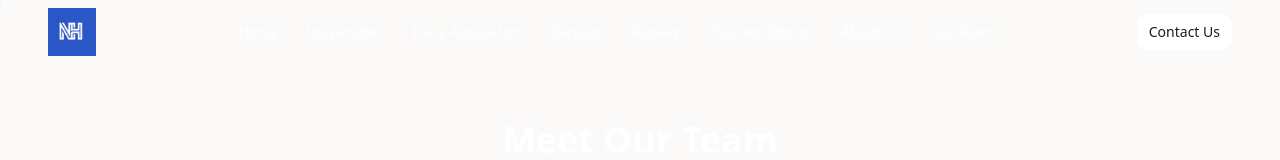
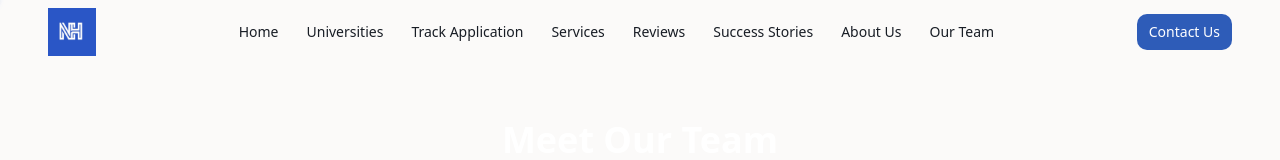
Before and after one commit to hadiulofficial/nh-website, a React (Vite) app: page /team in a window 1280 px wide. Shown: the top 160 px of the page. Built offline with nearby package versions, Linux system fonts and the light colour scheme.

Commit message:
fix: improve navbar visibility and image positioning
Ensure navbar has solid background for text visibility;
Center carousel images to avoid content cutoff.

Co-authored-by: Hadiul Islam <75871974+hadiulofficial@users.noreply.github.com>

```diff
--- a/src/components/Hero.tsx
+++ b/src/components/Hero.tsx
@@ -60,11 +60,11 @@ const Hero = () => {
             {slides.map((slide, index) => (
               <SwiperSlide key={index}>
                 <div className="relative w-full h-full">
-                  {/* Image with top positioning to avoid cutting heads */}
+                  {/* Image with center positioning for balanced view */}
                   <img
                     src={slide.image}
                     alt={slide.title}
-                    className="absolute inset-0 w-full h-full object-cover object-top"
+                    className="absolute inset-0 w-full h-full object-cover object-center"
                   />
                   {/* Gradient overlay */}
                   <div className="absolute inset-0 bg-gradient-to-t from-foreground/90 via-foreground/40 to-foreground/20" />
--- a/src/components/Navbar.tsx
+++ b/src/components/Navbar.tsx
@@ -32,7 +32,7 @@ const Navbar = () => {
       className={`fixed top-0 w-full z-50 transition-all duration-300 ${
         isScrolled
           ? "bg-background/95 backdrop-blur-md border-b border-border shadow-sm"
-          : "bg-transparent"
+          : "bg-background/95 backdrop-blur-md"
       }`}
     >
       <div className="container mx-auto px-6 lg:px-12">
@@ -52,11 +52,7 @@ const Navbar = () => {
               <a
                 key={link.href}
                 href={link.href}
-                className={`px-3 py-2 text-sm font-medium rounded-lg transition-colors ${
-                  isScrolled
-                    ? "text-foreground hover:text-primary hover:bg-primary/5"
-                    : "text-white/90 hover:text-white hover:bg-white/10"
-                }`}
+                className="px-3 py-2 text-sm font-medium rounded-lg transition-colors text-foreground hover:text-primary hover:bg-primary/5"
               >
                 {link.label}
               </a>
@@ -66,14 +62,7 @@ const Navbar = () => {
           {/* CTA Button */}
           <div className="hidden lg:block">
             <Link to="/contact">
-              <Button
-                size="sm"
-                className={`${
-                  isScrolled
-                    ? ""
-                    : "bg-white text-foreground hover:bg-white/90"
-                }`}
-              >
+              <Button size="sm">
                 Contact Us
               </Button>
             </Link>
@@ -86,9 +75,9 @@ const Navbar = () => {
             aria-label="Toggle menu"
           >
             {isMenuOpen ? (
-              <X className={`h-6 w-6 ${isScrolled ? "text-foreground" : "text-white"}`} />
+              <X className="h-6 w-6 text-foreground" />
             ) : (
-              <Menu className={`h-6 w-6 ${isScrolled ? "text-foreground" : "text-white"}`} />
+              <Menu className="h-6 w-6 text-foreground" />
             )}
           </button>
         </div>
```
